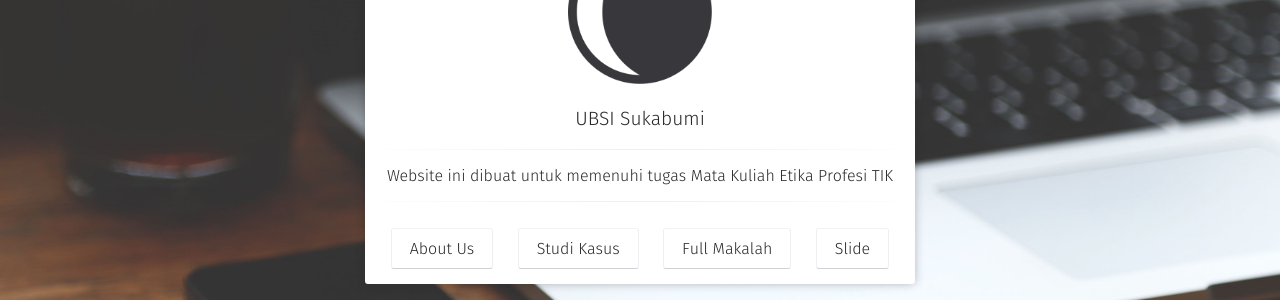
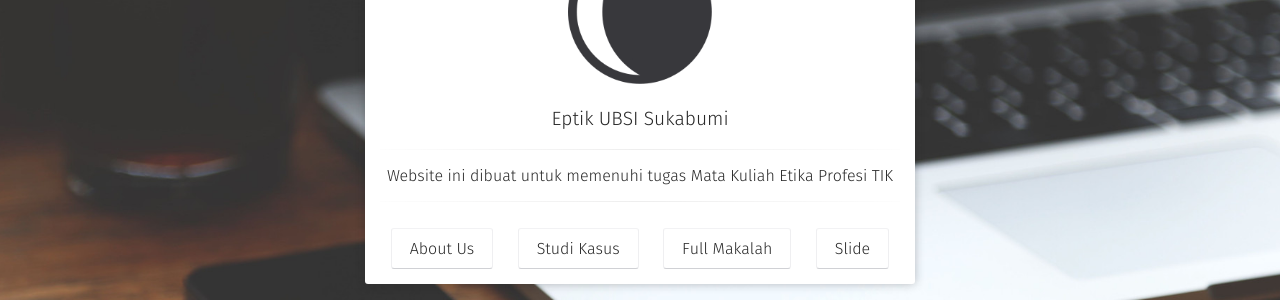
Before and after one commit to azharlihan/eptik-ubsi, a Jekyll site: the page built from index.html, in a window 1280 px wide. Shown: the part 347-647 px from the top of the page. Built offline with Jekyll 4.4.1, drawn with Linux system fonts in a browser that asks for light colours; some web fonts are replaced.

Commit message:
Update _config.yml

```diff
--- a/_config.yml
+++ b/_config.yml
@@ -1,5 +1,5 @@
 # Site
-title:              UBSI Sukabumi
+title:              Eptik UBSI Sukabumi
 bio:                'Website ini dibuat untuk memenuhi tugas Mata Kuliah Etika Profesi TIK'
 description:        "Tugas Etika Profesi TIK, Kelompok 4, 19.6A.28, Sistem Informasi, 2019"
 reading_time:       true
```
